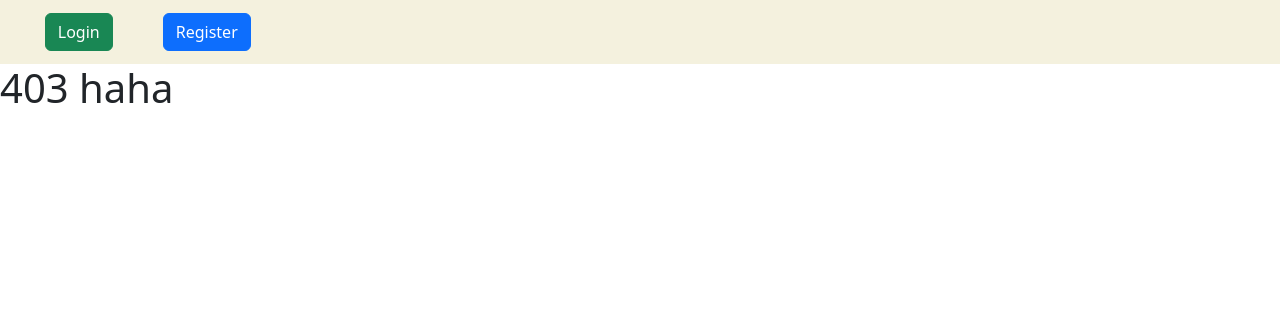
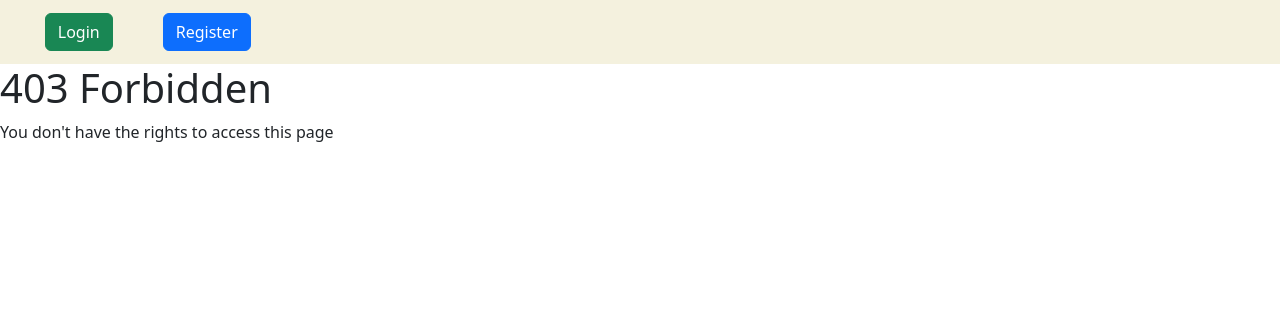
Before and after one commit to un-sam-sauvage/todo, a Symfony app: template templates/bundles/TwigBundle/Exception/error403.html.twig in a window 1280 px wide. Shown: the top 324 px of the page. Run offline with Twig, Linux system fonts and the light colour scheme; the template is opened without the code that fills it, so the values that code supplies are empty; some libraries are stand-ins or nearby versions.

Commit message:
edit 403

```diff
--- a/templates/bundles/TwigBundle/Exception/error403.html.twig
+++ b/templates/bundles/TwigBundle/Exception/error403.html.twig
@@ -1,5 +1,6 @@
 {% extends "base.html.twig" %}
 
 {% block body %}
-<h1>403 haha</h1>
+<h1>403 Forbidden</h1>
+<p>You don't have the rights to access this page</p>
 {% endblock %}
```
